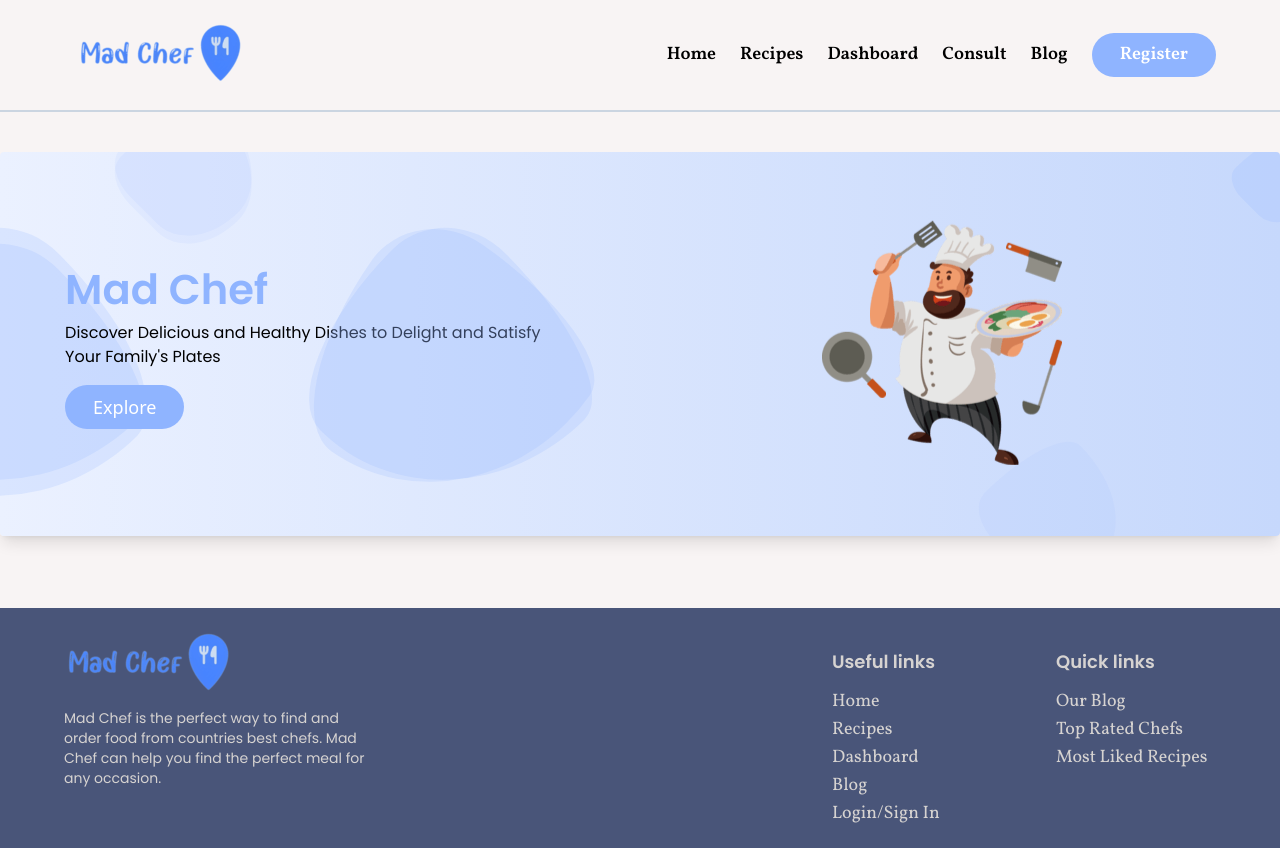
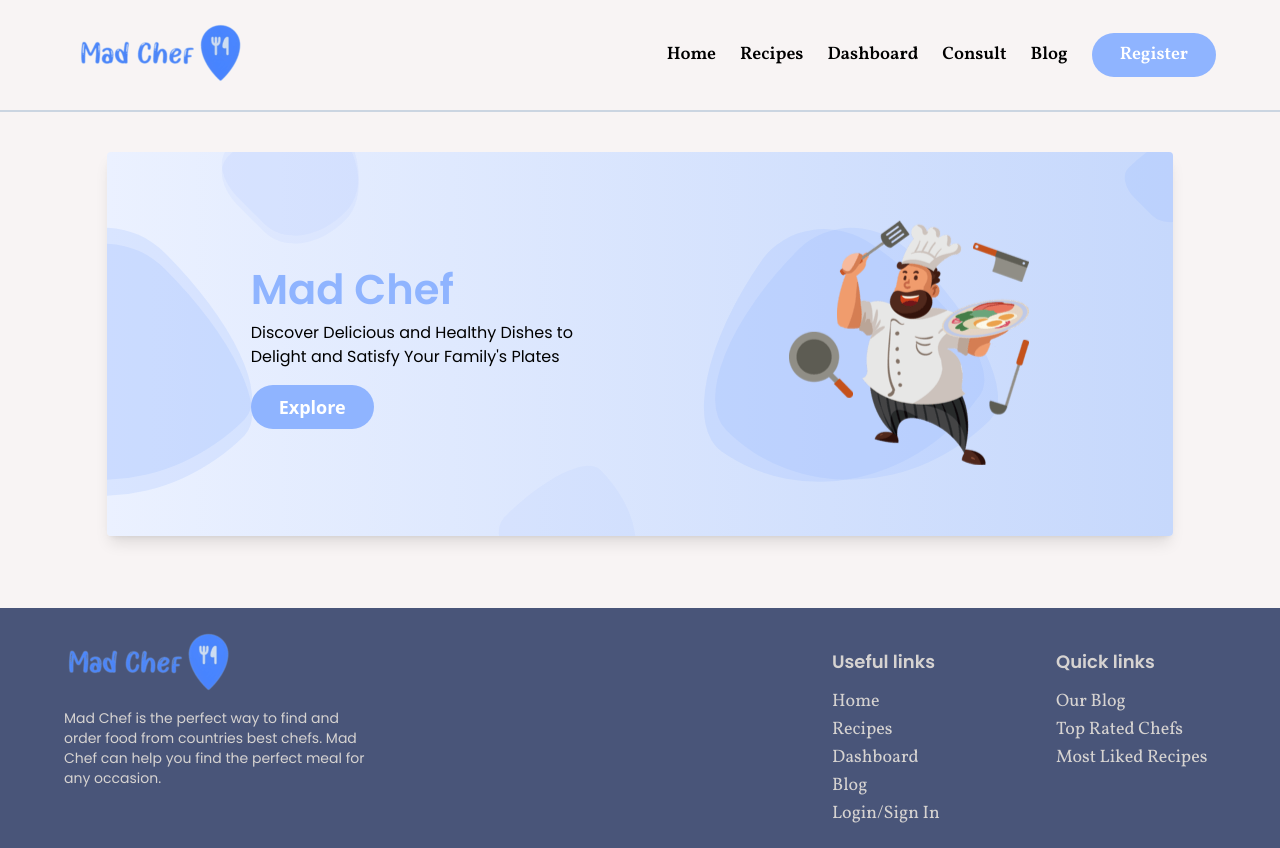
Before and after one commit to MohammadNaiem65/mad-chef-client, a React (Vite) app: page / in a window 1280 px wide. Built offline with nearby package versions, Linux system fonts and the light colour scheme.

Commit message:
Updated: made the banner responsive for laptop computer

```diff
--- a/src/components/Home/Banner/Banner.jsx
+++ b/src/components/Home/Banner/Banner.jsx
@@ -9,7 +9,7 @@ if (window.matchMedia('(min-width: 768px)').matches) {
 
 export default function Banner() {
 	return (
-		<section className='container gradient-bg w-full h-96 my-10 flex justify-center md:justify-evenly rounded shadow-lg overflow-hidden relative z-10'>
+		<section className='gradient-bg w-full lg:w-10/12 h-96 my-10 lg:mx-auto flex justify-center md:justify-evenly rounded shadow-lg overflow-hidden relative z-10'>
 			{/* Left Side blobs */}
 			<div className='h-64 aspect-square shape-bg-one bg-Primary bg-opacity-20 absolute top-24 -left-32 rotate-45' />
 			<div className='h-64 aspect-square shape-bg-one bg-Primary bg-opacity-20 absolute top-28 -left-32 rotate-45' />
@@ -17,13 +17,13 @@ export default function Banner() {
 			<div className='shape-bg-two h-32 bg-Primary bg-opacity-10 hidden md:block aspect-square absolute left-32 -top-10 rotate-45' />
 
 			{/* Left Container */}
-			<div className=' w-1/2flex justify-center items-center relative'>
+			<div>
 				{/* Center blobs */}
-				<div className='h-64 hidden lg:block aspect-square shape-bg-one bg-Primary bg-opacity-20 absolute top-24 left-1/2 rotate-45' />
-				<div className='h-64 hidden lg:block aspect-square shape-bg-one bg-Primary bg-opacity-20 absolute top-24 left-1/2 rotate-[35deg]' />
+				<div className='h-64 hidden lg:block aspect-square shape-bg-one bg-Primary bg-opacity-20 absolute top-24 right-48 rotate-45' />
+				<div className='h-64 hidden lg:block aspect-square shape-bg-one bg-Primary bg-opacity-20 absolute top-24 right-52 rotate-[35deg]' />
 
 				<div className='h-full flex flex-col justify-center items-center'>
-					<div className='w-4/5 mx-auto'>
+					<div className='w-4/5 lg:w-3/5 mx-auto lg:ml-36'>
 						<h2 className='text-[2.6rem] text-Primary font-semibold font-Popins relative z-10 '>
 							Mad Chef
 						</h2>
@@ -41,11 +41,11 @@ export default function Banner() {
 			</div>
 
 			{/* Right side blobs */}
-			<div className='h-32 aspect-square shape-bg-two bg-Primary bg-opacity-10 absolute right-0 md:right-40 -bottom-10 rotate-45' />
+			<div className='h-32 aspect-square shape-bg-two bg-Primary bg-opacity-10 absolute right-0 md:right-40 lg:right-1/2 -bottom-10 lg:-bottom-16 rotate-45' />
 			<div className='h-20 aspect-square shape-bg-two bg-Primary bg-opacity-20 absolute -right-10 -top-3 rotate-45' />
 
 			{/* Right Container */}
-			<div className='w-1/2 hidden md:flex justify-center items-center relative'>
+			<div className='w-1/2 hidden lg:mr-10 md:flex justify-center items-center relative'>
 				{RightSideContainer && <RightSideContainer />}
 			</div>
 		</section>
--- a/src/index.css
+++ b/src/index.css
@@ -10,7 +10,7 @@
     }
 
     .btn {
-        @apply text-white text-lg text-center px-7 py-2 rounded-full duration-150 outline-blue-700 cursor-pointer hover:-translate-y-1 hover:shadow-2xl
+        @apply text-white text-lg text-center font-semibold px-7 py-2 outline-blue-700 rounded-full duration-150 cursor-pointer hover:-translate-y-1 hover:shadow-2xl
     }
 
     .btn-primary {
```
